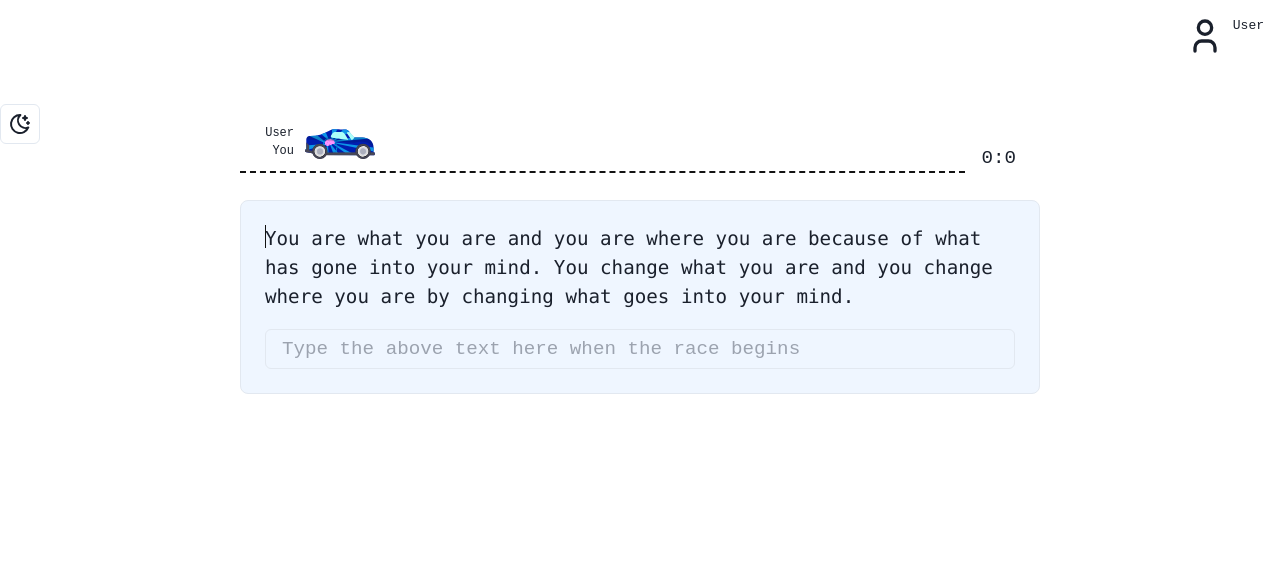
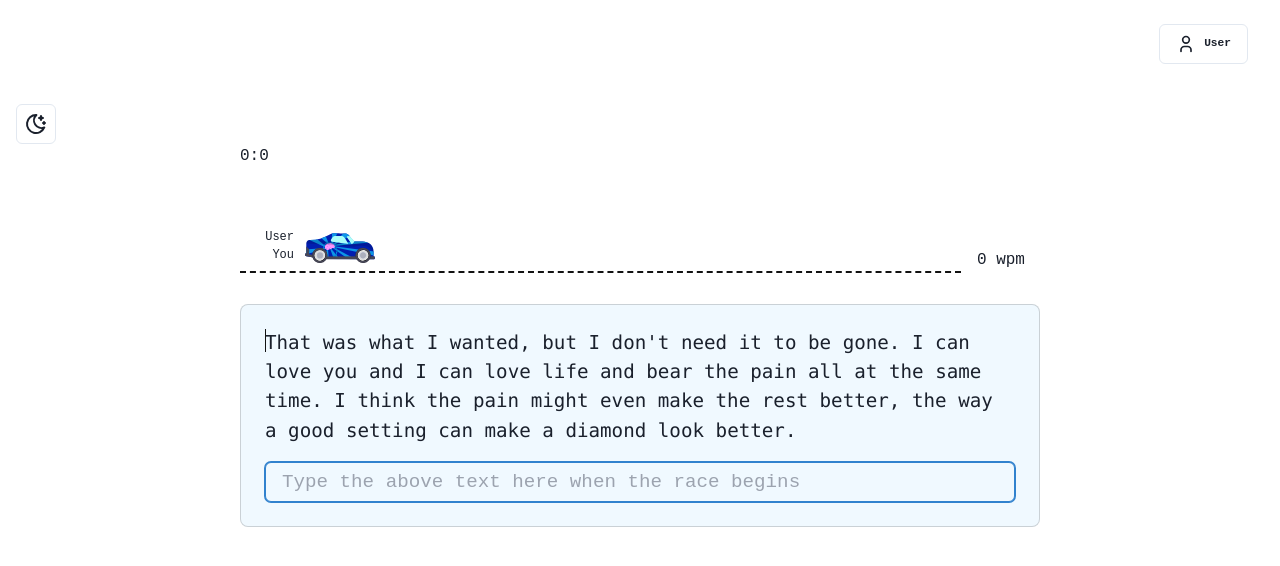
Before and after one commit to sogeking7/react-typingGame, a React (Create React App) app: page / in a window 1280 px wide. Shown: the top 566 px of the page. Built offline with nearby package versions, Linux system fonts and the light colour scheme.

Commit message:
bugs exist

```diff
--- a/src/components/App.jsx
+++ b/src/components/App.jsx
@@ -4,18 +4,16 @@ import { useTimer } from "react-timer-hook";
 import { useState, useEffect } from "react";
 import {
   Box,
-  Button,
   useColorMode,
   Container,
   IconButton,
   useColorModeValue,
-  color,
 } from "@chakra-ui/react";
-import RaceLine from "./RaceLine/RaceLine";
+import RaceLine from "./RaceLine";
 import { IconMoonStars, IconSunHigh } from "@tabler/icons";
 
 const data = {
-  text: `You are what you are and you are where you are because of what has gone into your mind. You change what you are and you change where you are by changing what goes into your mind.`,
+  text: `That was what I wanted, but I don't need it to be gone. I can love you and I can love life and bear the pain all at the same time. I think the pain might even make the rest better, the way a good setting can make a diamond look better.`,
   length: 0,
 };
 data.length = data.text.length;
@@ -32,7 +30,10 @@ export default function App() {
   const [index, setIndex] = useState(0);
   const [race, setRace] = useState(0);
   const [red, setRed] = useState(0);
+  const [length, setLength] = useState(0);
+  const [cur, setCur] = useState(0);
   const [car, setCar] = useState(0);
+  const [wpm, setWpm] = useState(0);
   const { seconds, minutes, restart, pause } = useTimer(0);
   const { colorMode, toggleColorMode } = useColorMode("");
   useEffect(() => {
@@ -40,40 +41,47 @@ export default function App() {
       if (input[input.length - 1] === textList[index][input.length - 1]) {
         setRed(0);
         setPointer(input.length);
+        setCur(length + input.length);
         if (input === textList[index]) {
+          setLength((p) => p + input.length);
           setInput("");
-          setCar(p=>p+(590.4 / (textList.length-1)))
+          setCar((p) => p + 580 / (textList.length - 1));
+          if (index + 1 === textList.length - 1) {
             setIndex((p) => p + 1);
-          if (index + 1 === textList.length - 1) {
-            const s = 180 - (60 * minutes + seconds);
-            const wpm = data.length / 5 / (s / 60);
             pause();
-            return console.log(wpm);
+            return;
           }
+          setIndex((p) => p + 1);
         }
       } else {
         setRed(1);
       }
     }
-  }, [input]);
+  }, [input, index, length, pause, red]);
 
   return (
-    <Box bgColor={useColorModeValue("white", "black")} h="100vh">
+    <Box bgColor={useColorModeValue("white", "black")} h="100vh" p="1rem">
       <NavBar />
       <IconButton
         variant="outline"
         icon={colorMode === "dark" ? <IconSunHigh /> : <IconMoonStars />}
         onClick={toggleColorMode}
       />
+      <Container maxW="800px" p="0" mb="5rem" fontSize="1rem">
+        <Box>
+          <span>{minutes}</span>:<span>{seconds}</span>
+        </Box>
+      </Container>
       <RaceLine
+        length={length}
+        wpm={wpm}
+        cur={cur}
+        setWpm={setWpm}
         minutes={minutes}
         seconds={seconds}
         colorMode={colorMode}
-        index={index}
         car={car}
-        setCar={setCar}
       />
-      <Container px="1rem" maxW="1440px">
       <Main
         colorMode={colorMode}
         red={red}
@@ -86,7 +94,6 @@ export default function App() {
         race={race}
         setRace={setRace}
       />
-      </Container>
     </Box>
   );
 }
--- a/src/components/DarkToggleButton/DarkToggleButton.jsx
+++ /dev/null
@@ -1,16 +0,0 @@
-import React from "react";
-import { MdDarkMode } from "react-icons/md";
-import { SiDarkreader } from "react-icons/si";
-
-function DarkToggleButton() {
-  return (
-    <button className="bg-violet-600 w-72 h-14 text-lg font-bold flex items-center justify-center relative rounded-sm hover:bg-violet-500">
-      <span>Change Theme</span>
-      <span className="absolute right-10">
-        <SiDarkreader size={"25px"} />
-      </span>
-    </button>
-  );
-}
-
-export default DarkToggleButton;
--- a/src/components/Main.jsx
+++ b/src/components/Main.jsx
@@ -1,4 +1,10 @@
-import { Box, useColorModeValue, Text, Input } from "@chakra-ui/react";
+import {
+  Box,
+  useColorModeValue,
+  Container,
+  Text,
+  Input,
+} from "@chakra-ui/react";
 
 export default function Main({
   input,
@@ -11,14 +17,17 @@ export default function Main({
   colorMode,
   restart,
 }) {
+
   const colorTxt = useColorModeValue("#84cc16", "#84cc16");
-  const bgCursor = useColorModeValue('black', 'white')
+  const bgCursor = useColorModeValue("black", "white");
+
   return (
-    <Box
+    <Container
       maxW="800px"
       className="mx-auto"
-      bgColor={useColorModeValue("#eff6ff", "black")}
-      borderWidth={colorMode === 'dark' ? '0px' : '1px'}
+      bgColor={useColorModeValue("#f0f9ff", "black")}
+      borderWidth={colorMode === "dark" ? "0px" : "1px"}
+      borderColor="blackAlpha.300"
       p="1.5rem"
       borderRadius="lg"
     >
@@ -29,10 +38,10 @@ export default function Main({
               return (
                 <Text
                   key={id}
-                  display='inline'
-                  position='relative'
-                  bottom='0'
-                  right='0'
+                  display="inline"
+                  position="relative"
+                  bottom="0"
+                  right="0"
                   color={colorTxt}
                 >
                   {word}
@@ -48,12 +57,19 @@ export default function Main({
               const p2 = word.slice(k + 1, input.length);
               const p3 = word.slice(input.length, word.length);
               return (
-                <Text key={id} position='relative' display='inline-block'>
-                  <Text color={colorTxt} display='inline'>
+                <Text key={id} position="relative" display="inline-block">
+                  <Text color={colorTxt} display="inline">
                     {p1}
                   </Text>
                   <span className="text-black bg-red-300">{p2}</span>
-                  <Box w='.1px' h='23px' position='absolute' top='0' display='inline-block' bgColor={bgCursor}></Box>
+                  <Box
+                    w=".1px"
+                    h="23px"
+                    position="absolute"
+                    top="0"
+                    display="inline-block"
+                    bgColor={bgCursor}
+                  ></Box>
                   <pre className="inline-block">{p3}</pre>
                 </Text>
               );
@@ -65,6 +81,7 @@ export default function Main({
       </Text>
 
       <Input
+        autoFocus='autoFocus'
         fontSize="1.2rem"
         bgColor={red ? "red.300" : ""}
         color={red ? "black" : ""}
@@ -73,6 +90,7 @@ export default function Main({
         spellCheck="false"
         placeholder="Type the above text here when the race begins"
         onChange={(i) => {
+
           if (!race) {
             const time = new Date();
             setRace(1);
@@ -82,6 +100,6 @@ export default function Main({
           setInput(i.target.value);
         }}
       />
-    </Box>
+    </Container>
   );
 }
--- a/src/components/NavBar.jsx
+++ b/src/components/NavBar.jsx
@@ -6,7 +6,7 @@ export default function NavBar() {
 	const bg = useColorModeValue("white", "black")
   return (
     <Box bgColor={bg} mb='2rem'>
-			<Container maxW="1440px" p='1rem' display ='flex' justifyContent='flex-end'>
+			<Container maxW="1440px" px='1rem' py='.5rem' display ='flex' justifyContent='flex-end'>
 				<ScoreBoard />
 			</Container>
     </Box>
--- /dev/null
+++ b/src/components/RaceLine.jsx
@@ -0,0 +1,59 @@
+import React from "react";
+import { useEffect } from "react";
+
+import { Box, Image, Container, Flex } from "@chakra-ui/react";
+import carImg from "./../img/car.svg";
+
+
+function RaceLine({ wpm, cur, setWpm, seconds, minutes, colorMode, car }) {
+
+  useEffect(() => {
+    const s = 180 - (60 * minutes + seconds);
+    setWpm(Math.round(cur / 5 / (s / 60)));
+  }, [seconds]);
+
+  return (
+    <Box mb="1rem" h="40px">
+      <Container
+        h="25px"
+        display="flex"
+        maxW="800px"
+        p="0"
+        gap="1rem"
+        fontSize="1.2rem"
+        position="relative"
+      >
+        <Flex
+          position="absolute"
+          h="30px"
+          top="-15px"
+          gap=".5rem"
+          left={car + "px"}
+        >
+          <Box
+            fontSize="12px"
+            w="54px"
+            textAlign="right"
+            position="relative"
+            top="-5px"
+          >
+            User <br></br>
+            You
+          </Box>
+          <Image src={carImg} alt="car" h="100%" />
+        </Flex>
+        <Box
+          w="100%"
+          borderBottomWidth="2px"
+          borderBottomStyle="dashed"
+          borderBottomColor={colorMode === "dark" ? "white" : "black"}
+        ></Box>
+        <Box fontSize="1rem" w="70px">
+          {wpm} wpm
+        </Box>
+      </Container>
+    </Box>
+  );
+}
+
+export default RaceLine;
--- a/src/components/RaceLine/RaceLine.jsx
+++ /dev/null
@@ -1,38 +0,0 @@
-import { Box, Image, Container, Flex } from "@chakra-ui/react";
-import carImg from "./../../img/car.svg";
-
-import React from "react";
-function RaceLine({ minutes, seconds, colorMode, index, car, setCar}) {
-  return (
-    <Box mb="1rem" h="40px">
-      <Container
-        display="flex"
-        maxW="800px"
-        pl="0"
-        pr="1.5rem"
-				gap='1rem'
-        fontSize="1.2rem"
-				position='relative'
-			>
-				<Flex position='absolute' h='30px' top='-15px' gap='.5rem' left={car+'px'}>
-					<Box fontSize='12px'w='54px' textAlign='right' position='relative' top='-5px'>
-						User <br></br>
-						You
-					</Box>
-					<Image src={carImg} alt='car' h='100%'/>
-				</Flex>
-        <Box
-          w="100%"
-          borderBottomWidth="2px"
-          borderBottomStyle="dashed"
-          borderBottomColor={colorMode === "dark" ? "white" : "black"}
-        ></Box>
-        <Box>
-          <span>{minutes}</span>:<span>{seconds}</span>
-        </Box>
-      </Container>
-    </Box>
-  );
-}
-
-export default RaceLine;
--- a/src/components/ScoreBoard/ScoreBoard.jsx
+++ b/src/components/ScoreBoard/ScoreBoard.jsx
@@ -1,13 +1,13 @@
-import { Flex, Box, Icon } from "@chakra-ui/react";
+import { Flex, Box, Text, Icon, Button} from "@chakra-ui/react";
 import { IconUser } from "@tabler/icons";
 
 export default function ScoreBoard() {
   return (
-		<Flex>
-			<Icon fontSize='2rem' w='40px' h='40px' mr='.5rem'>
+		<Button variant='outline' fontSize='.7rem' alignItems='center'>
+			<Icon  w='20px' h='20px' mr='.5rem'>
 				<IconUser />
 			</Icon>
-			<h1>User </h1>
-		</Flex>
+			<Text>User</Text>
+		</Button>
 	);
 }
```
Lines whose indentation alone changed are shown as unchanged.
